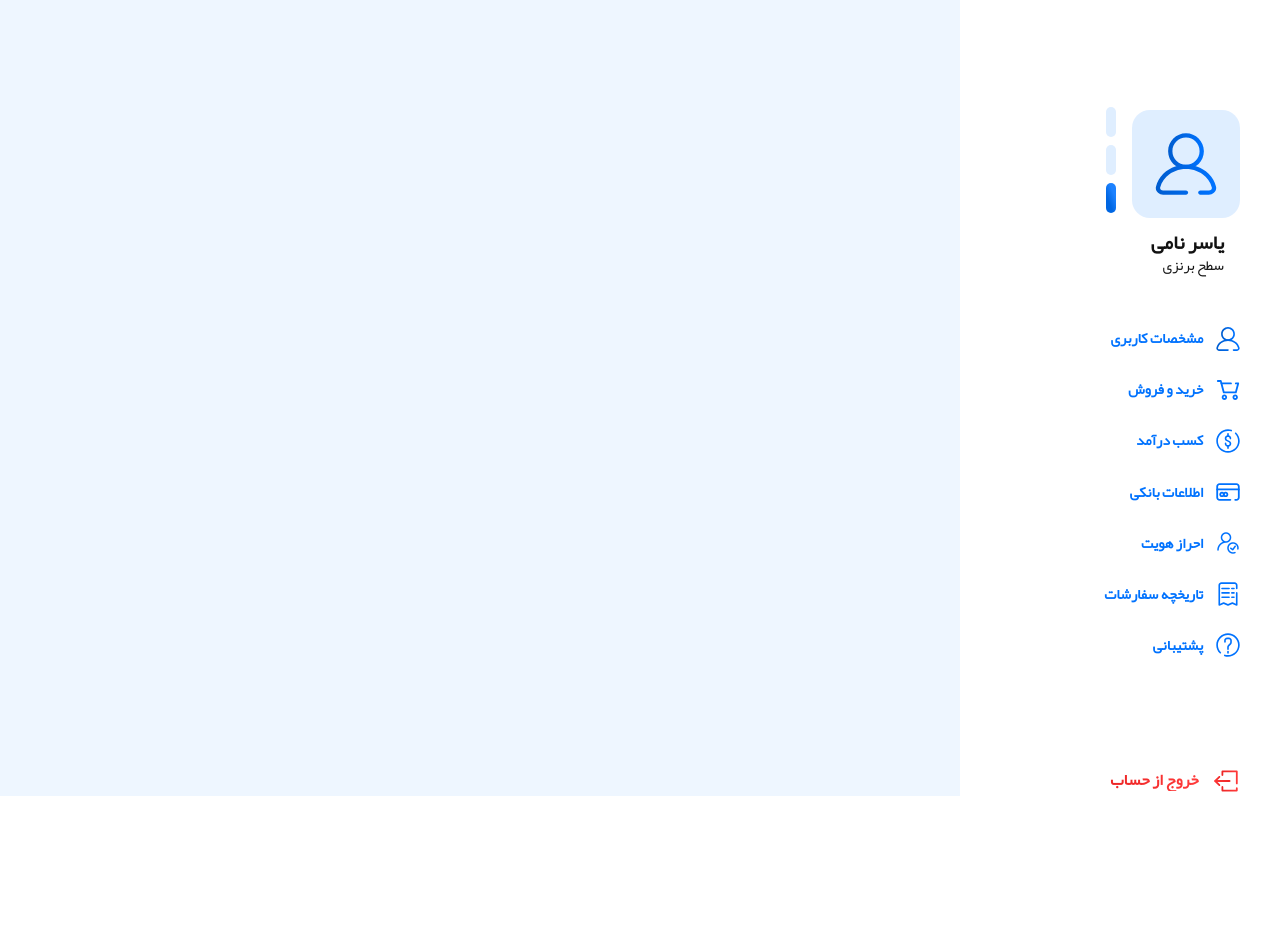
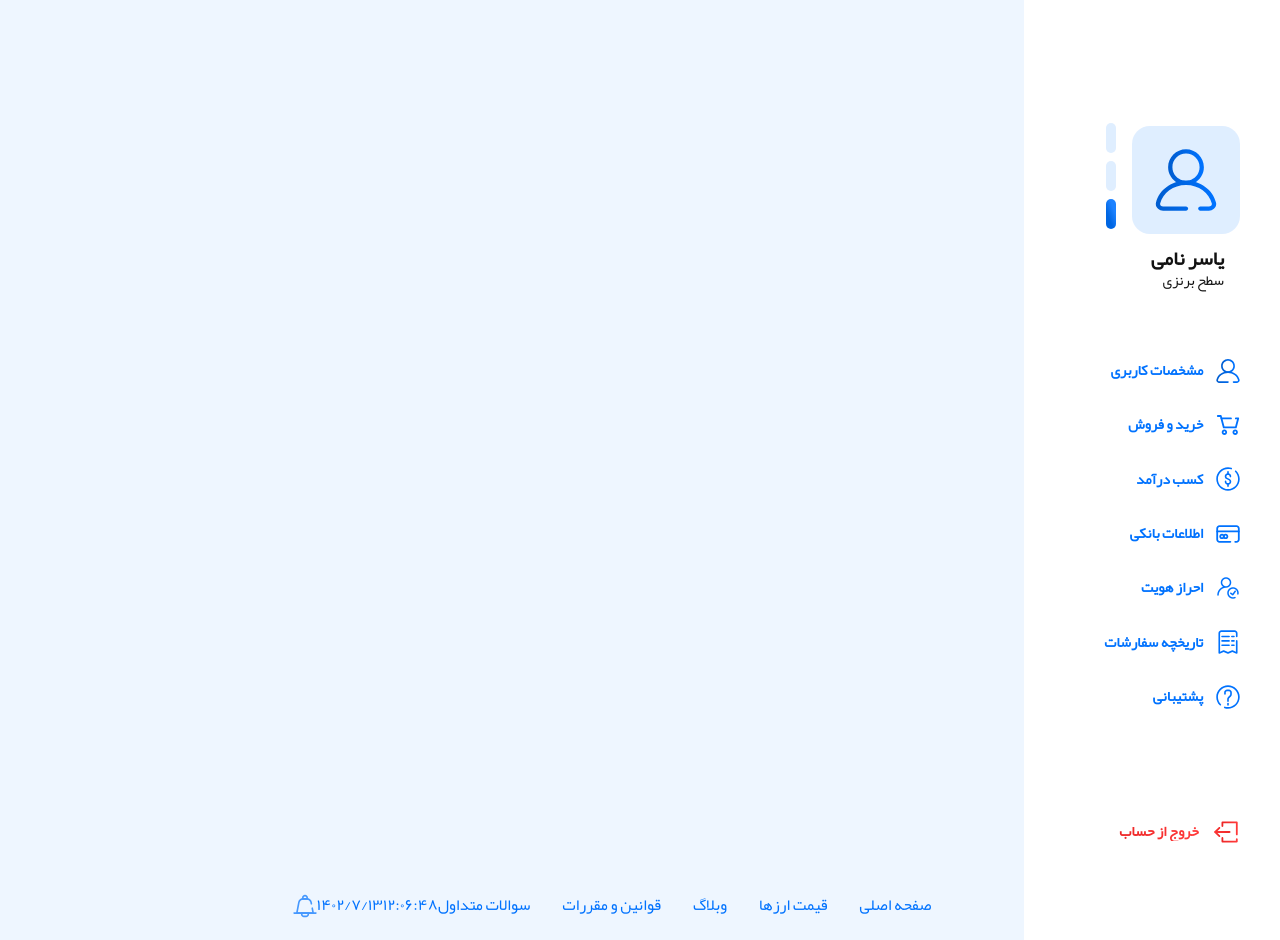
Before and after one commit to midia-hamdi/TemX-project, a React (Create React App) app: page / in a window 1280 px wide. Shown: the part 80-1020 px from the top of the page. Before the commit the page ends 876 px from the top, so only its background shows below. Built offline with nearby package versions, Linux system fonts and the light colour scheme.

Commit message:
Add hover btn and item

```diff
--- a/src/Sections/NavBar/NavBar.js
+++ b/src/Sections/NavBar/NavBar.js
@@ -1,9 +1,33 @@
-import React from 'react'
+import React, { useEffect, useState } from 'react';
+import Notification from '../../Assets/Images/notification.svg'
 
 export default function NavBar() {
+  const [currentDateTime, setCurrentDateTime] = useState(new Date());
+
+  useEffect(() => {
+    // Update the current date and time every second
+    const intervalId = setInterval(() => {
+      setCurrentDateTime(new Date());
+    }, 100000);
+
+    // Clear the interval when the component unmounts
+    return () => clearInterval(intervalId);
+  }, []);
+
   return (
-    <div>
-
+    <div className="navbar">
+      <ul className="nav-options">
+        <li>صفحه اصلی</li>
+        <li>قیمت ارزها</li>
+        <li>وبلاگ</li>
+        <li>قوانین و مقررات</li>
+        <li>سوالات متداول</li>
+      </ul>
+      <div className="date-time">
+        <span>{currentDateTime.toLocaleDateString('fa-IR')}</span>
+        <span>{currentDateTime.toLocaleTimeString('fa-IR')}</span>
+      </div>
+      <img src={Notification} alt="Bell Icon" />
     </div>
-  )
+  );
 }
--- a/src/Sections/Panel/Panel.js
+++ b/src/Sections/Panel/Panel.js
@@ -13,10 +13,7 @@ import Credit from '../../Assets/Images/creditcard.svg';
 import Usercheck from '../../Assets/Images/usercheck.png';
 import Ereceipt from '../../Assets/Images/ereceipt.svg';
 import Help from '../../Assets/Images/help.svg';
-
 import LogOut from './LogOut';
-
-
 
 
 const items = [
--- a/src/index.css
+++ b/src/index.css
@@ -5,10 +5,10 @@
 }
 
 body{
-  width: 60rem;
-  height: 40rem;
+  /* width: 90rem;
+  height: 64rem; */
   flex-shrink: 0;
-  background:linear-gradient(90deg, #EEF6FF 75%, #fff 50%, #fff 100%);
+  background:linear-gradient(90deg, #EEF6FF 80%, #fff 50%, #fff 100%);
   direction: rtl;
 }
 
@@ -21,8 +21,8 @@ body{
 }
 
 .icon-logo {
-  width: 2.6875rem;
-  height: 2.6875rem;
+  width: 2.68rem;
+  height: 2.68rem;
   flex-shrink: 0;
 
 }
@@ -33,7 +33,7 @@ body{
   position: relative;
   text-align: right;
   font-family: Yekan Bakh;
-  font-size: 2rem;
+  font-size: 1.5rem;
   font-style: normal;
   font-weight: 900;
   line-height: 133.5%; /* 2.67rem */
@@ -47,7 +47,7 @@ body{
 .user-container {
   display: flex;
   align-items: center;
-  margin: 7rem 2rem 0 0;
+  margin: 8rem 2rem 0 0;
 }
 
 .image-user{
@@ -118,7 +118,7 @@ body{
 .item {
   display: flex;
   align-items: center;
-  margin-top: 0.2rem;
+  margin-top: 0.4rem;
   position: relative; /* Add relative positioning to the parent */
   z-index: 1; /* Ensure the text and icon are above the pseudo-element */
   cursor: pointer; /* Change cursor on hover */
@@ -179,7 +179,7 @@ body{
 
 
 .items{
-  margin-top: 2.5rem;
+  margin-top: 3.5rem;
 }
 
 .smalluser{
@@ -210,7 +210,7 @@ body{
 .text-logout{
   text-align: right;
   /* bold 16 px */
-  font-size: 1rem;
+  font-size: 0.9rem;
   font-style: normal;
   font-weight: 700;
   line-height: 133.5%; /* 1.335rem */
@@ -220,3 +220,35 @@ body{
   -webkit-text-fill-color: transparent;
   margin-right: .8rem;
 }
+
+.navbar {
+  display: flex;
+  justify-content: center;
+  align-items: center;
+  color: var(--light-blue, #0072FE);
+  font-family: Yekan Bakh;
+  font-size: 1rem;
+  font-style: normal;
+  font-weight: 500;
+  line-height: 133.5%;
+}
+
+.nav-options {
+  list-style-type: none;
+  display: flex;
+  gap: 2rem;
+  margin-right: 1rem;
+}
+
+.nav-options li {
+
+}
+
+.date-time {
+  text-align: right;
+}
+
+img {
+  width: 24px;
+  height: 24px;
+}
```
Also changed, not shown: src/Assets/Images/notification.svg (added).
